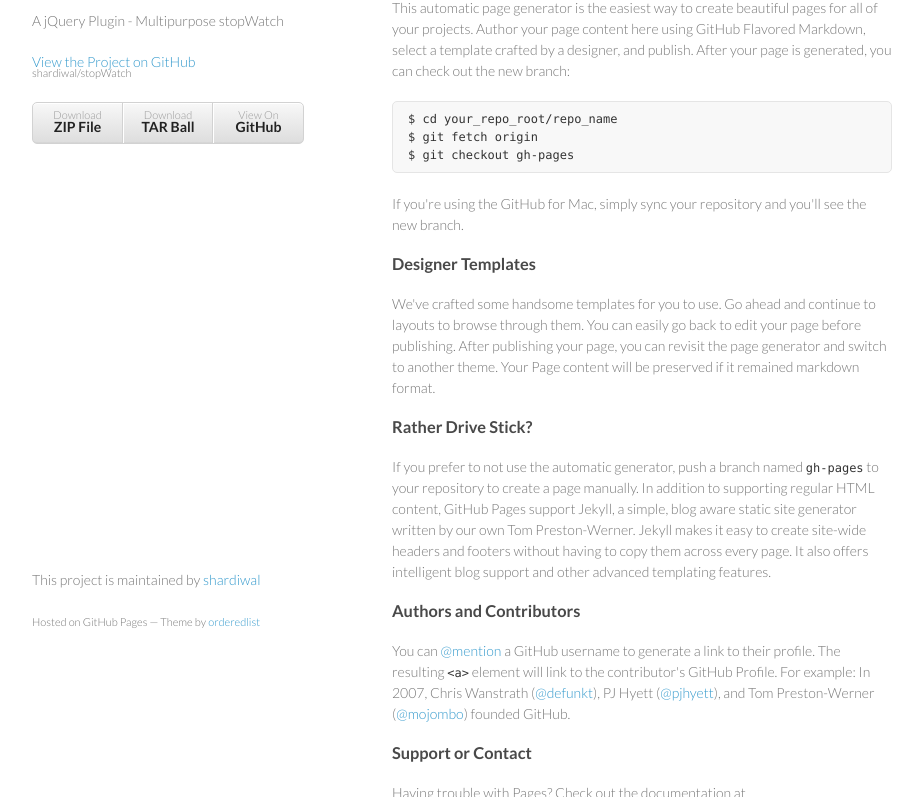
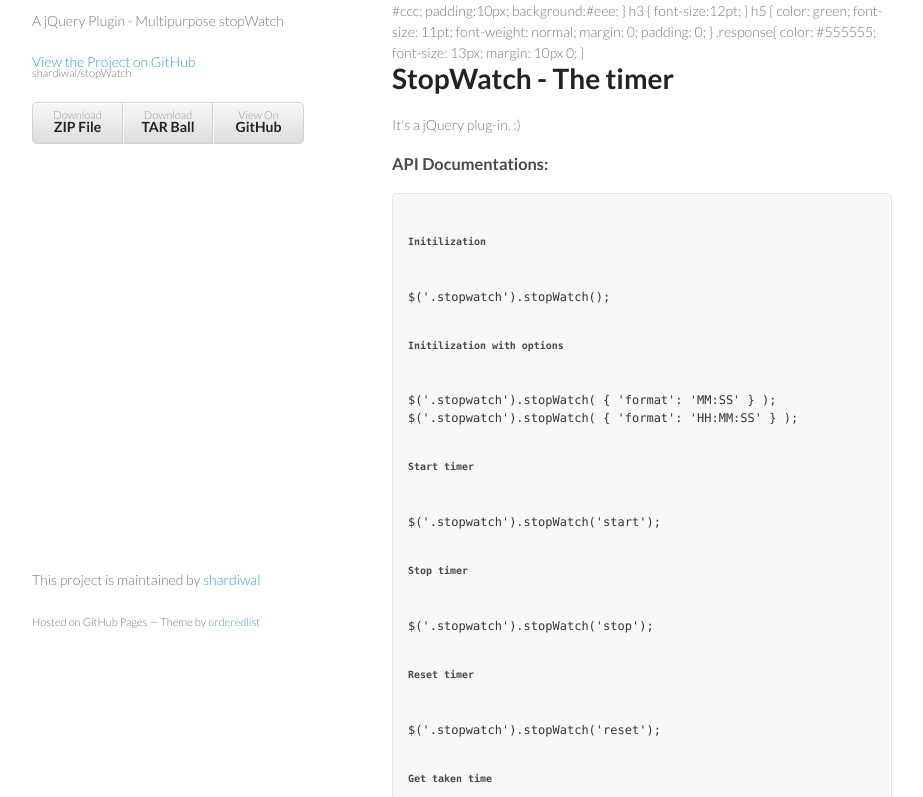
Before and after one commit to shardiwal/stopWatch, a plain HTML site: page index.html in a window 1280 px wide. Shown: the part 99-896 px from the top of the page, without its empty margins (178-1101 px from the left). Drawn offline with Linux system fonts and the light colour scheme.

```diff
--- a/index.html
+++ b/index.html
@@ -28,37 +28,110 @@
         </ul>
       </header>
       <section>
-        <h3>
-<a name="welcome-to-github-pages" class="anchor" href="#welcome-to-github-pages"><span class="octicon octicon-link"></span></a>Welcome to GitHub Pages.</h3>
+        <p>
+</p>
+    Stopwatch
+body { margin: 0 auto; width: 900px; color : #222; }
+pre { border:1px solid #ccc; padding:10px; background:#eee; }
+h3 { font-size:12pt; }
+h5 { color: green; font-size: 11pt; font-weight: normal; margin: 0; padding: 0; }
+.response{ color: #555555; font-size: 13px; margin: 10px 0; }
+    <h1>
+<a name="stopwatch---the-timer" class="anchor" href="#stopwatch---the-timer"><span class="octicon octicon-link"></span></a>StopWatch - The timer</h1>
 
-<p>This automatic page generator is the easiest way to create beautiful pages for all of your projects. Author your page content here using GitHub Flavored Markdown, select a template crafted by a designer, and publish. After your page is generated, you can check out the new branch:</p>
-
-<pre><code>$ cd your_repo_root/repo_name
-$ git fetch origin
-$ git checkout gh-pages
-</code></pre>
-
-<p>If you're using the GitHub for Mac, simply sync your repository and you'll see the new branch.</p>
+<p>It's a jQuery plug-in. :)</p>
 
 <h3>
-<a name="designer-templates" class="anchor" href="#designer-templates"><span class="octicon octicon-link"></span></a>Designer Templates</h3>
+<a name="api-documentations" class="anchor" href="#api-documentations"><span class="octicon octicon-link"></span></a>API Documentations:</h3>
 
-<p>We've crafted some handsome templates for you to use. Go ahead and continue to layouts to browse through them. You can easily go back to edit your page before publishing. After publishing your page, you can revisit the page generator and switch to another theme. Your Page content will be preserved if it remained markdown format.</p>
+<pre>
+    <code>
+<h5>
+<a name="initilization-" class="anchor" href="#initilization-"><span class="octicon octicon-link"></span></a>Initilization </h5>
+$('.stopwatch').stopWatch();
+
+<h5>
+<a name="initilization-with-options" class="anchor" href="#initilization-with-options"><span class="octicon octicon-link"></span></a>Initilization with options</h5>
+$('.stopwatch').stopWatch( { 'format': 'MM:SS' } );
+$('.stopwatch').stopWatch( { 'format': 'HH:MM:SS' } );
+
+<h5>
+<a name="start-timer" class="anchor" href="#start-timer"><span class="octicon octicon-link"></span></a>Start timer</h5>
+$('.stopwatch').stopWatch('start');
+
+<h5>
+<a name="stop-timer" class="anchor" href="#stop-timer"><span class="octicon octicon-link"></span></a>Stop timer</h5>
+$('.stopwatch').stopWatch('stop');
+
+<h5>
+<a name="reset-timer" class="anchor" href="#reset-timer"><span class="octicon octicon-link"></span></a>Reset timer</h5>
+$('.stopwatch').stopWatch('reset');
+
+<h5>
+<a name="get-taken-time" class="anchor" href="#get-taken-time"><span class="octicon octicon-link"></span></a>Get taken time</h5>
+$('.stopwatch').stopWatch('timetaken');
+
+<h5>
+<a name="callbacks-onstart-onstop-and-onrest" class="anchor" href="#callbacks-onstart-onstop-and-onrest"><span class="octicon octicon-link"></span></a>Callbacks onStart, onStop and onRest</h5>
+$('.stopwatch').stopWatch( {
+    'format': 'MM:SS',
+    'onStart': function(){
+    alert('Called on onstart');
+     },
+    'onStop' : function(){
+        alert('Called on onstop');
+     },
+    'onReset': function(){
+        alert('Called on onreset');
+     },
+} );
+
+    </code>
+</pre>
 
 <h3>
-<a name="rather-drive-stick" class="anchor" href="#rather-drive-stick"><span class="octicon octicon-link"></span></a>Rather Drive Stick?</h3>
+<a name="example" class="anchor" href="#example"><span class="octicon octicon-link"></span></a>Example:</h3>
 
-<p>If you prefer to not use the automatic generator, push a branch named <code>gh-pages</code> to your repository to create a page manually. In addition to supporting regular HTML content, GitHub Pages support Jekyll, a simple, blog aware static site generator written by our own Tom Preston-Werner. Jekyll makes it easy to create site-wide headers and footers without having to copy them across every page. It also offers intelligent blog support and other advanced templating features.</p>
+<pre>
+    <code>
+jQuery(document).ready(function() {
+    $('.stopwatch').stopWatch();
+    $('button.start').click( function(){
+    $('.stopwatch').stopWatch('start');
+    } );
+    $('button.stop').click( function(){
+    $('.stopwatch').stopWatch('stop');
+    $('.response span').html( $('.stopwatch').stopWatch('timetaken') );
+    } );
+    $('button.reset').click( function(){
+    $('.stopwatch').stopWatch('reset');
+    $('.response span').html( $('.stopwatch').stopWatch('timetaken') );
+    } );
+
+});
+    </code>
+</pre>
 
 <h3>
-<a name="authors-and-contributors" class="anchor" href="#authors-and-contributors"><span class="octicon octicon-link"></span></a>Authors and Contributors</h3>
+<a name="live-demonstration" class="anchor" href="#live-demonstration"><span class="octicon octicon-link"></span></a>Live Demonstration:</h3>
 
-<p>You can <a href="https://github.com/blog/821" class="user-mention">@mention</a> a GitHub username to generate a link to their profile. The resulting <code>&lt;a&gt;</code> element will link to the contributor's GitHub Profile. For example: In 2007, Chris Wanstrath (<a href="https://github.com/defunkt" class="user-mention">@defunkt</a>), PJ Hyett (<a href="https://github.com/pjhyett" class="user-mention">@pjhyett</a>), and Tom Preston-Werner (<a href="https://github.com/mojombo" class="user-mention">@mojombo</a>) founded GitHub.</p>
+<div></div>
+
+<div> Time Taken:  -- Seconds. </div>
+
+<p>Start
+Reset
+Stop</p>
 
 <h3>
-<a name="support-or-contact" class="anchor" href="#support-or-contact"><span class="octicon octicon-link"></span></a>Support or Contact</h3>
+<a name="download-" class="anchor" href="#download-"><span class="octicon octicon-link"></span></a>Download </h3>
 
-<p>Having trouble with Pages? Check out the documentation at <a href="http://help.github.com/pages">http://help.github.com/pages</a> or contact <a href="mailto:support@github.com">support@github.com</a> and we’ll help you sort it out.</p>
+<pre>
+git clone git://github.com/shardiwal/stopWatch.git
+</pre>
+
+<p>
+</p>
       </section>
       <footer>
         <p>This project is maintained by <a href="https://github.com/shardiwal">shardiwal</a></p>
```
Also changed, not shown: params.json (+1 -1 lines).
